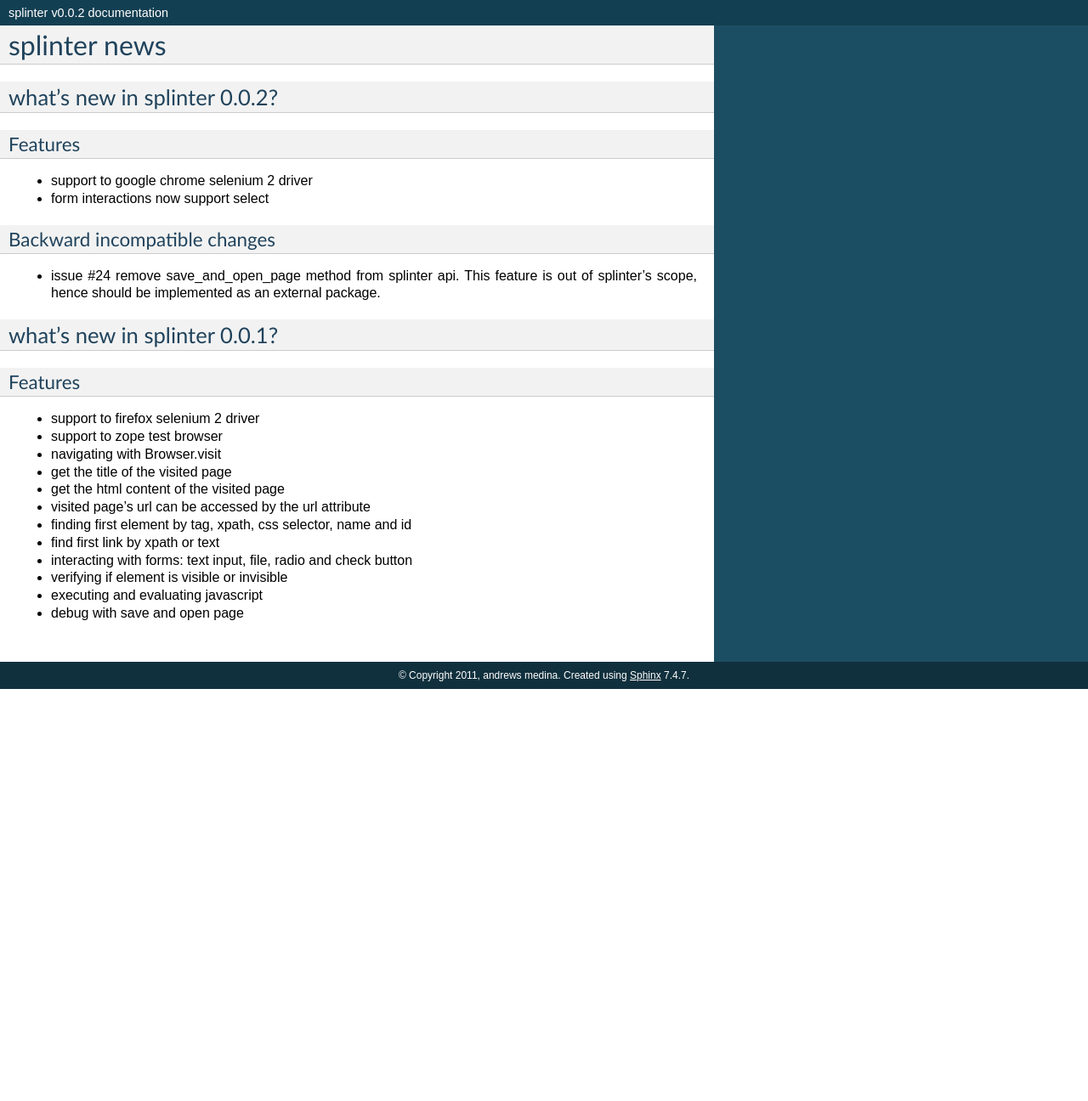
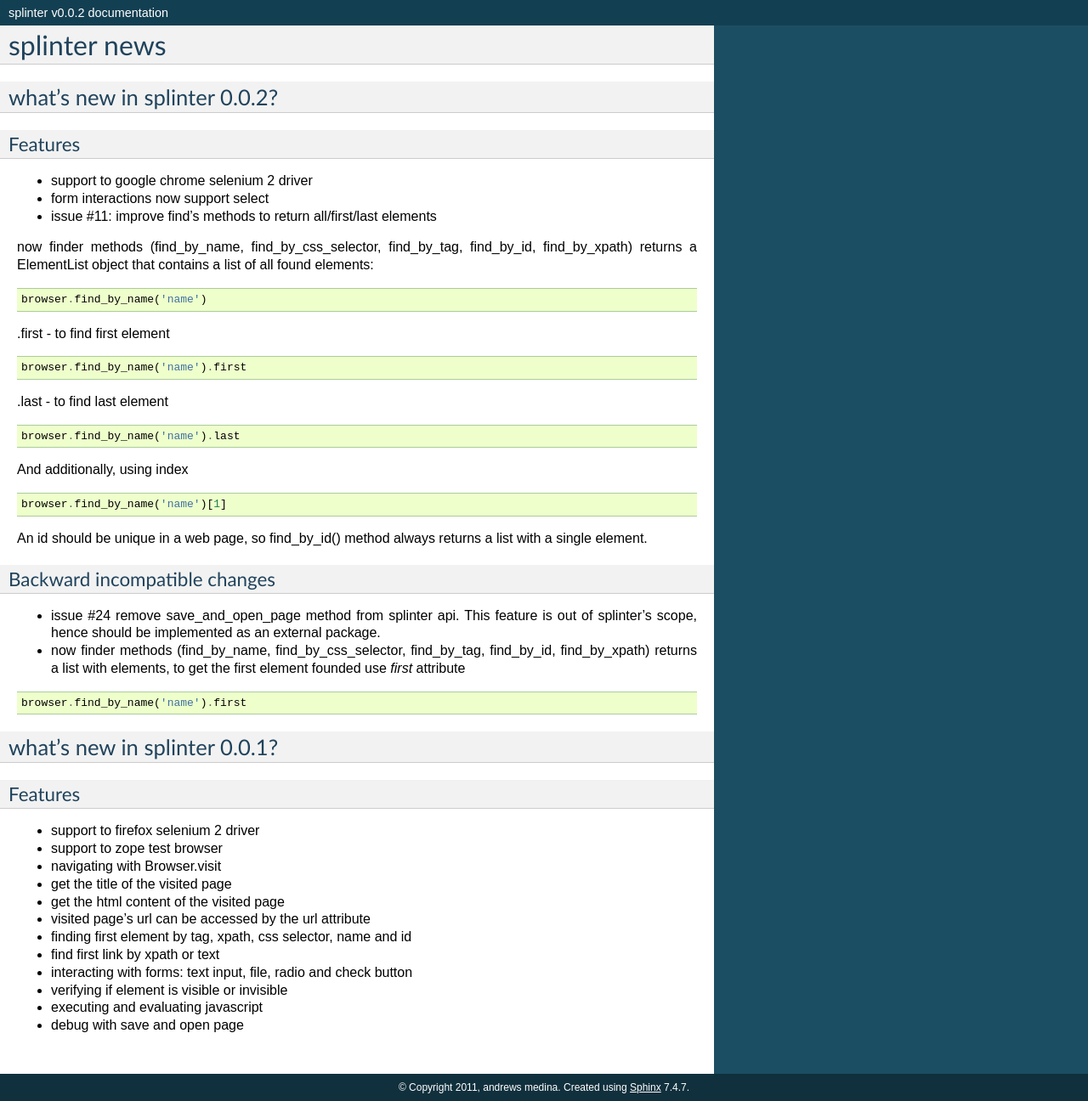
Before and after one commit to cobrateam/splinter, a Sphinx documentation site: the page built from docs/news.rst, in a window 1280 px wide. Shown: the whole page at 85% size. Built offline with Sphinx 7.4.7, drawn with Linux system fonts in a browser that asks for light colours; before the commit the page ends 900 px from its top, so only the background shows below that.

Commit message:
update news

```diff
--- a/docs/news.rst
+++ b/docs/news.rst
@@ -10,12 +10,43 @@
 
 - support to google chrome selenium 2 driver
 - form interactions now support select
+- issue #11: improve find's methods to return all/first/last elements
+
+now finder methods (find_by_name, find_by_css_selector, find_by_tag, find_by_id, find_by_xpath) returns a ElementList object that contains a list of all found elements:
+
+::
+
+	browser.find_by_name('name')
+
+.first - to find first element
+
+::
+
+	browser.find_by_name('name').first
+
+.last - to find last element
+
+::
+
+	browser.find_by_name('name').last
+
+And additionally, using index
+
+::
+
+	browser.find_by_name('name')[1]
+
+An id should be unique in a web page, so find_by_id() method always returns a list with a single element.
 
 Backward incompatible changes
 -----------------------------
 
 - issue #24 remove save_and_open_page method from splinter api. This feature is out of splinter's scope, hence should be implemented as an external package.
+- now finder methods (find_by_name, find_by_css_selector, find_by_tag, find_by_id, find_by_xpath) returns a list with elements, to get the first element founded use `first` attribute
 
+::
+
+	browser.find_by_name('name').first
 
 what's new in splinter 0.0.1?
 ================================
```
